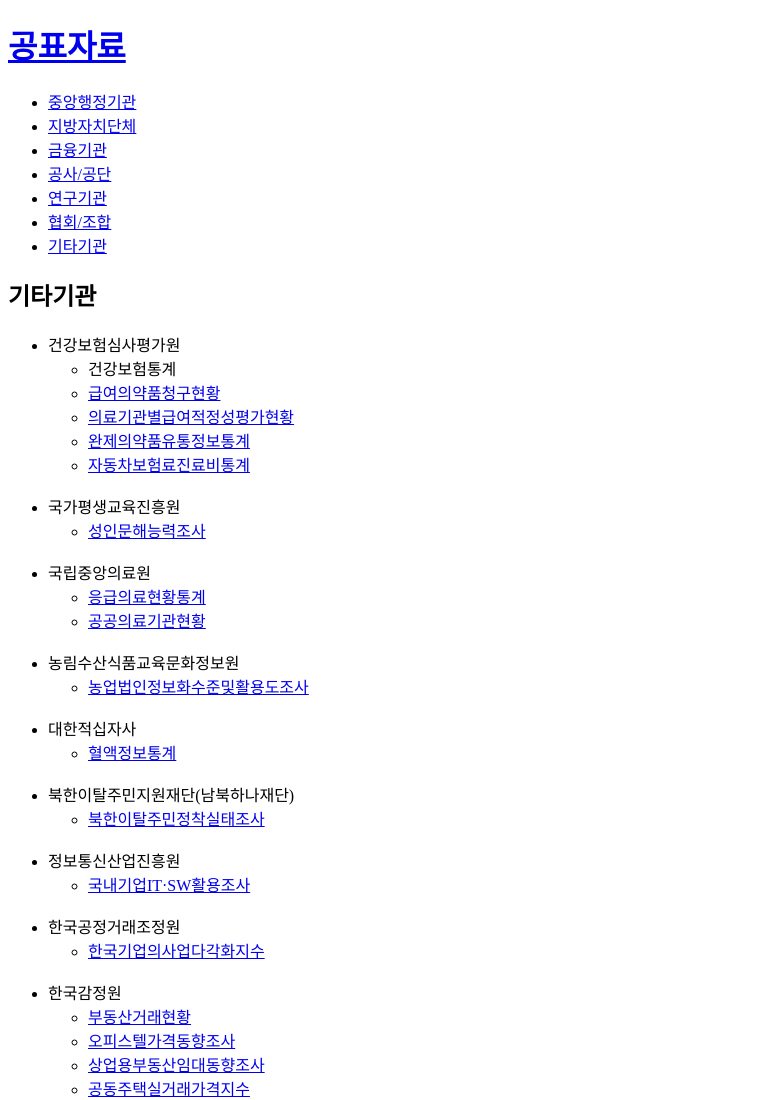
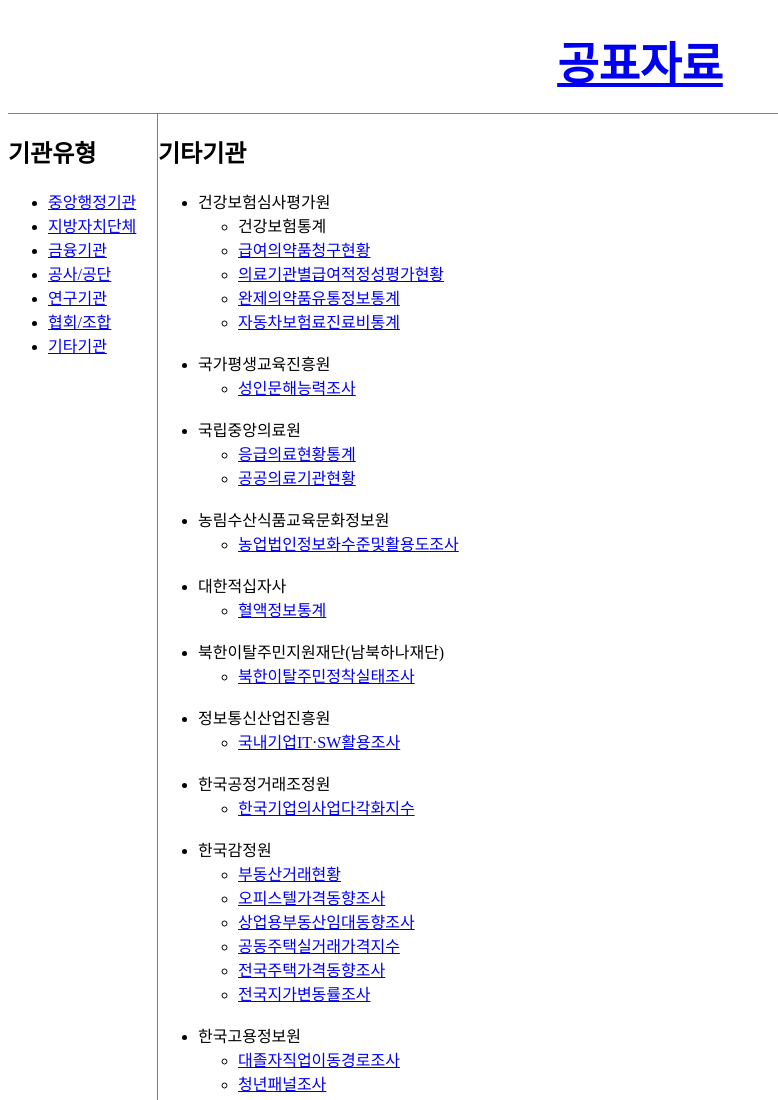
Before and after one commit to cystine13/kosii2018, a plain HTML site: page 7.html in a window 1280 px wide. Shown: the top 1100 px of the page, without its empty margins (0-778 px from the left). Drawn offline with Linux system fonts and the light colour scheme.

Commit message:
UI 수정

```diff
--- a/7.html
+++ b/7.html
@@ -3,10 +3,30 @@
 <head>
   <title>공표자료 - 기타기관</title>
   <meta charset="utf-8">
+  <style>
+  h1{
+    font-size:45px;
+    text-align: center;
+    border-bottom:1px solid gray;
+    margin:0;
+    padding:20px;
+  }
+    #grid{
+      /* border:5px solid pink; */
+      display:grid;
+      grid-template-columns: 150px 1fr;
+    }
+    #leftmenu{
+      border-right:1px solid gray;
+    }
+  </style>
 </head>
 
 <body>
   <h1><a href="index.html">공표자료</a></h1>
+  <div id="grid">
+    <div id="leftmenu">
+      <h2>기관유형</h2>
   <ul>
     <li><a href="1.html">중앙행정기관</a></li>
     <li><a href="2.html">지방자치단체</a></li>
@@ -16,6 +36,8 @@
     <li><a href="6.html">협회/조합</a></li>
     <li><a href="7.html">기타기관</a></li>
   </ul>
+    </div>
+    <div>
   <h2>기타기관</h2>
   <ul>
     <li>건강보험심사평가원</li>
@@ -120,6 +142,7 @@
         <li><a href="http://www.koef.or.kr/koef/dwccs/board/BoardList.do?H_MENU_CD=100203&L_MENU_CD=10020306&SITE_ID=KOEF&MENUON=Y&BOARD_ID=6" target="_blank">기업가정신실태조사(개인편/기업편)</a></li>
       </ul>
   </ul>
-
+      </div>
+  </div>
 </body>
 </html>
```
Also changed, not shown: 1.html (+24 -1 lines), 2.html (+24 -0 lines), 3.html (+24 -9 lines), 4.html (+24 -1 lines), 5.html (+24 -1 lines), 6.html (+24 -1 lines), 8.html (+17 -0 lines), index.html (+17 -0 lines).
